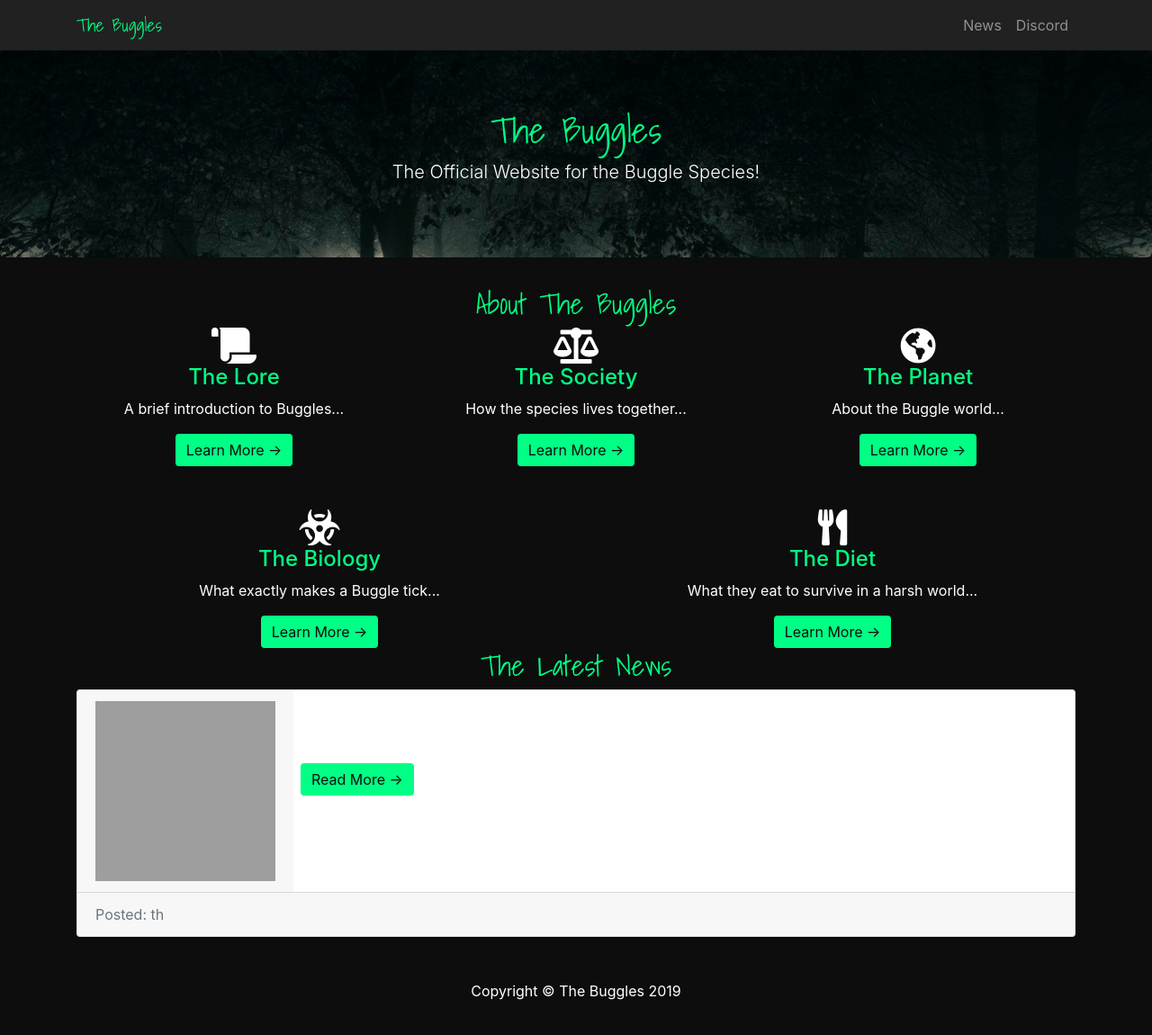
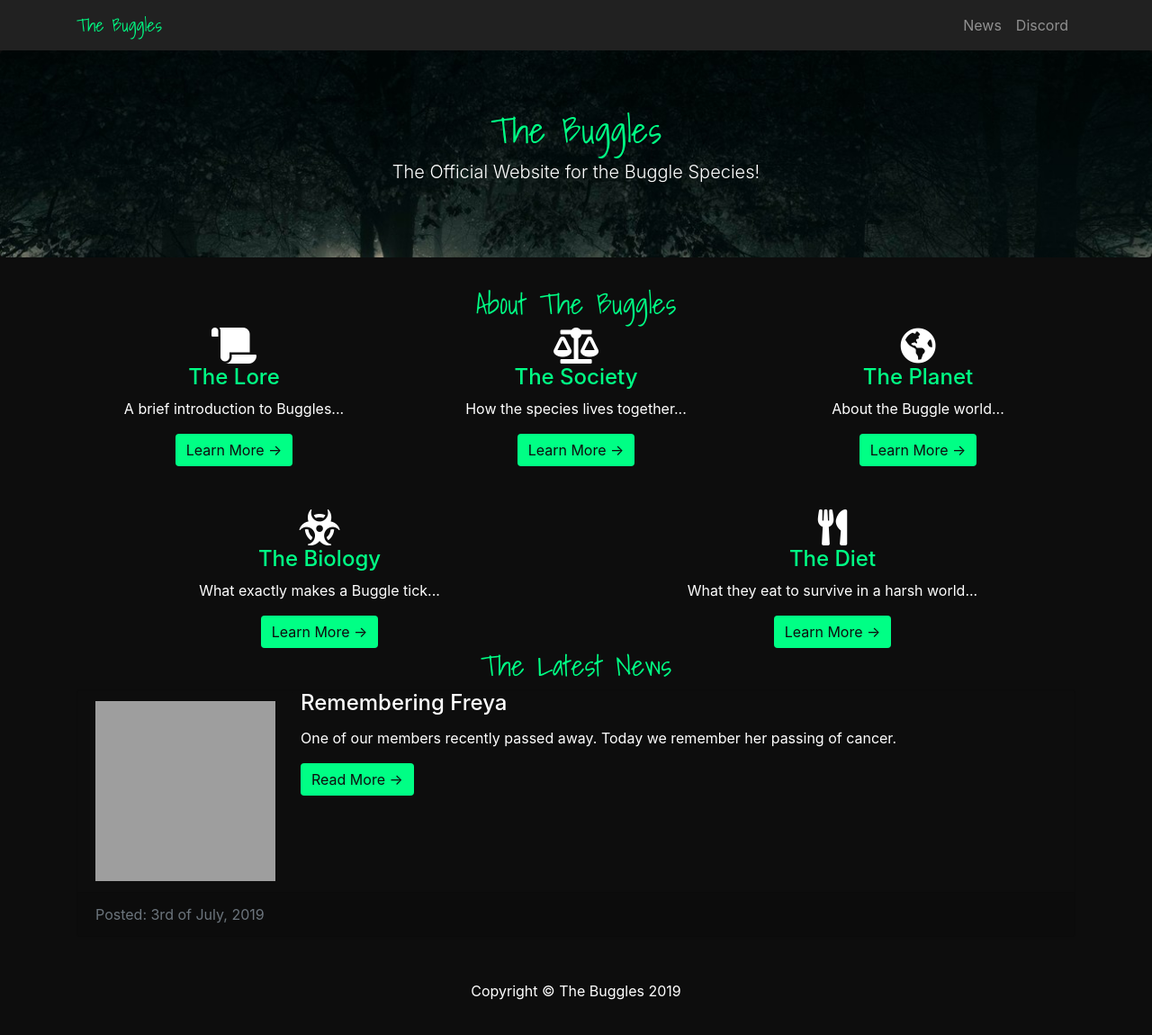
Before and after one commit to bugglespecies/bugglespecies.github.com, a Jekyll site: the page built from index.md, in a window 1280 px wide and 1161 px high. Shown: the top 1150 px of the window at 90% size. Built offline with Jekyll 4.4.1, drawn with Linux system fonts in a browser that asks for light colours; nearby versions of some CDN libraries; grey boxes are pictures that could not be loaded.

Commit message:
Update homepage.html

```diff
--- a/_layouts/homepage.html
+++ b/_layouts/homepage.html
@@ -104,7 +104,7 @@
 		<h2 class="text-primary buggle-font">The Latest News</h2>
 		<div class="text-left">
 			{% for post in site.posts limit:8 %}
-			<div class="card flex-row flex-wrap">
+			<div class="card flex-row flex-wrap bg-dark">
 				<div class="card-header border-0">
 					<img src="{{ post.image }}" alt="{{ post.title }}" style="width: 200px; height: 200px;">
 				</div>
@@ -115,14 +115,14 @@
 				</div>
 				<div class="w-100"></div>
 				<div class="card-footer w-100 text-muted">
-					Posted: {% assign day = page.date | date: "%-d" %}
+					Posted: {% assign day = post.date | date: "%-d" %}
 						{% case day %}
 							{% when '1' or '21' or '31' %}{{ day }}st
 							{% when '2' or '22' %}{{ day }}nd
 							{% when '3' or '23' %}{{ day }}rd
 							{% else %}{{ day }}th
 						{% endcase %}
-					{{ page.date | date: "of %B, %Y" }}
+					{{ post.date | date: "of %B, %Y" }}
 				</div>
 			</div>
 			{% endfor %}
```
